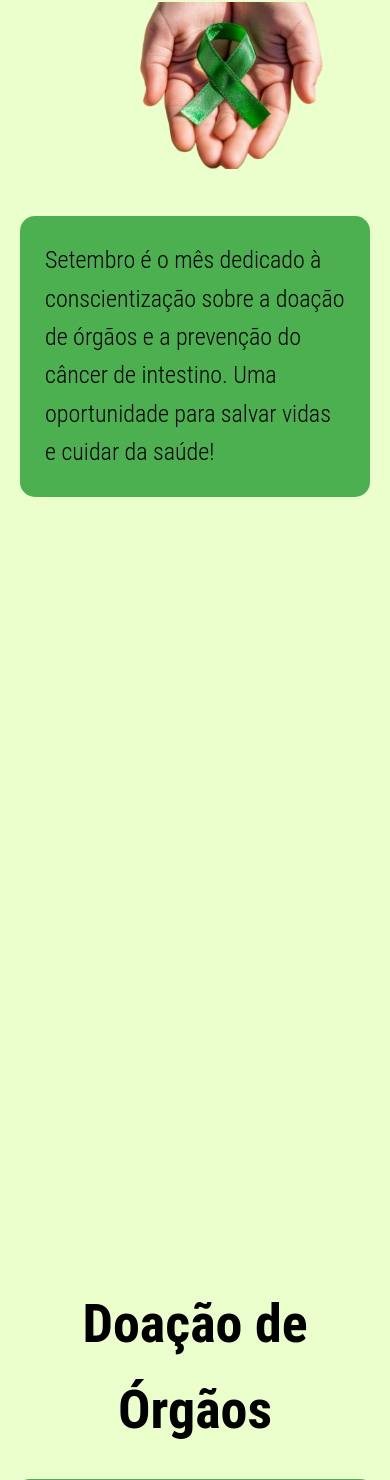
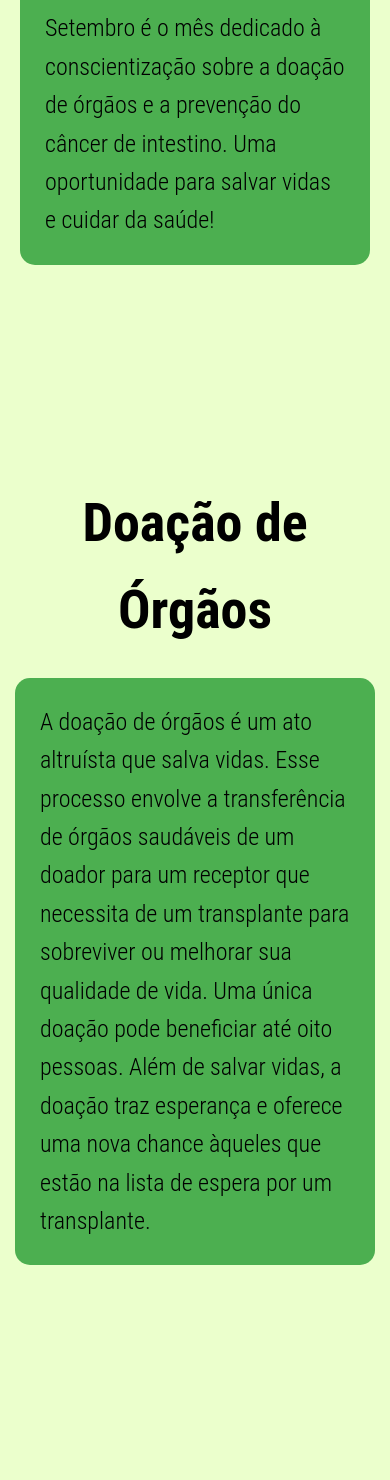
Before and after one commit to vitorh07/setembro-verde, a plain HTML site: page index.html in a window 390 px wide. Shown: the part 520-2000 px from the top of the page. Drawn offline with nearby package versions, Linux system fonts and the light colour scheme.

Commit message:
Update index.css

```diff
--- a/index.css
+++ b/index.css
@@ -306,3 +306,13 @@ h2{
         width: 90%;
     }
 }
+
+@media (max-width: 475px){
+    .div3{
+        margin-top: -30vh;
+    }
+
+    .div4{
+        margin-top: -70vh;
+    }
+}
```
